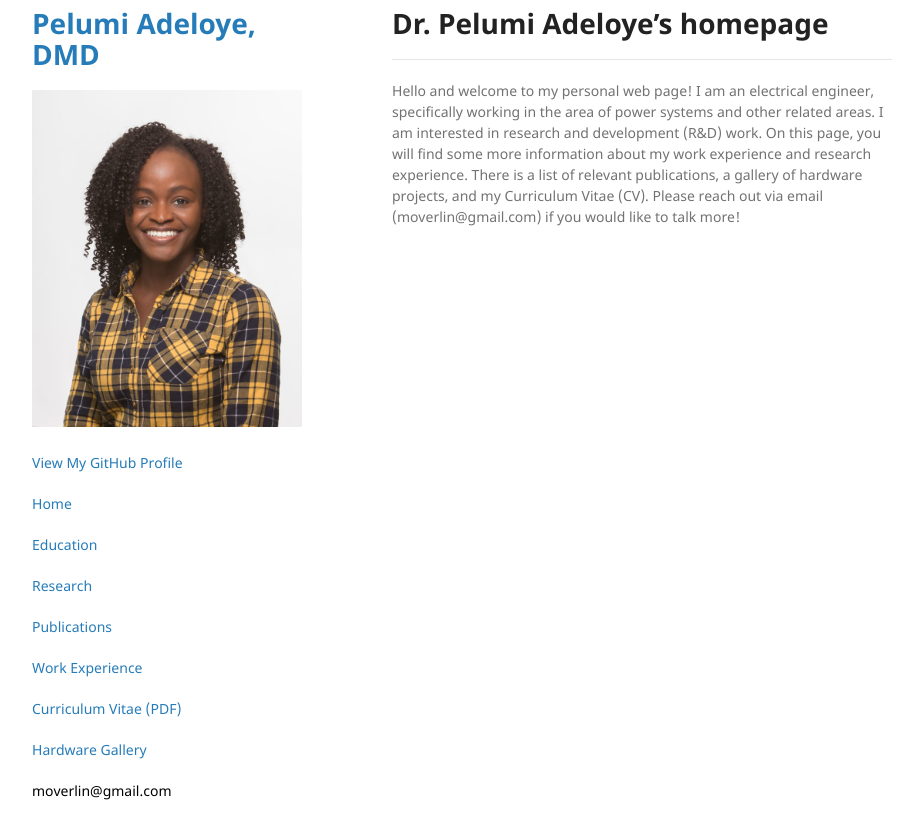
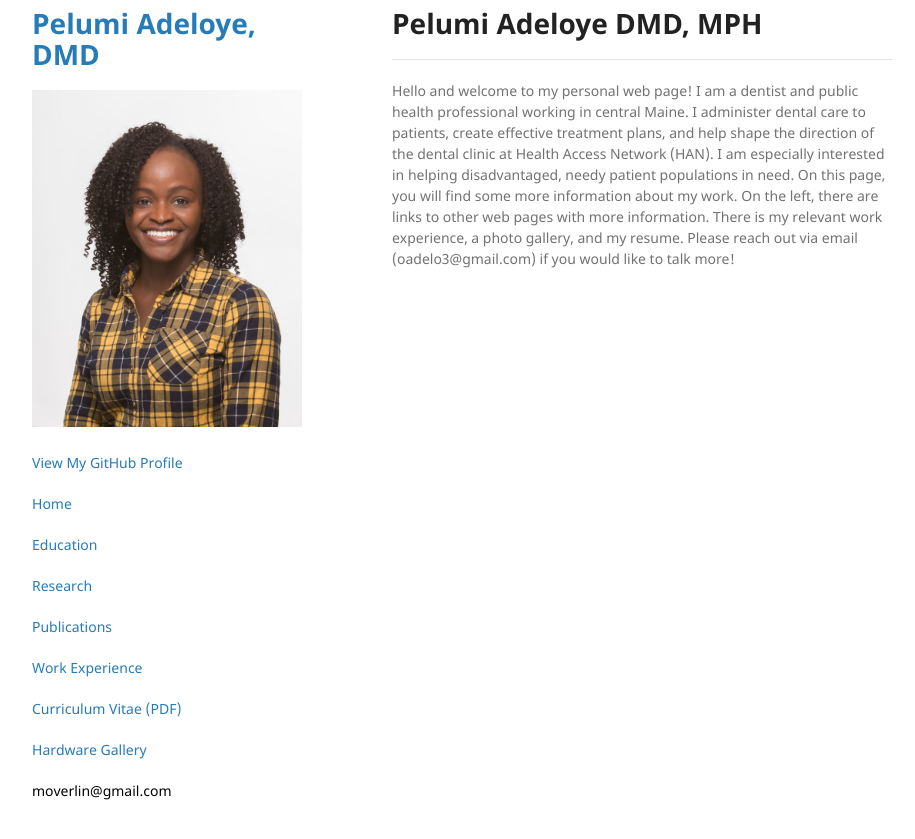
Before and after one commit to oadelo3/oadelo3.github.io, a Jekyll site: the page built from index.md, in a window 1280 px wide. Shown: the top 839 px of the page, without its empty margins (178-1093 px from the left). Built offline with Jekyll 4.4.1, drawn with Linux system fonts in a browser that asks for light colours; the repository's description, which GitHub fills in, is left out.

Commit message:
Update index.md

```diff
--- a/index.md
+++ b/index.md
@@ -12,9 +12,9 @@ Text can be **bold**, _italic_, or ~~strikethrough~~.
 -->
 
 
-# Dr. Pelumi Adeloye's homepage
+# Pelumi Adeloye DMD, MPH
 ---
-Hello and welcome to my personal web page!  I am an electrical engineer, specifically working in the area of power systems and other related areas.  I am interested in research and development (R&D) work.  On this page, you will find some more information about my work experience and research experience.  There is a list of relevant publications, a gallery of hardware projects, and my Curriculum Vitae (CV).  Please reach out via email (moverlin@gmail.com) if you would like to talk more!
+Hello and welcome to my personal web page!  I am a dentist and public health professional working in central Maine.  I administer dental care to patients, create effective treatment plans, and help shape the direction of the dental clinic at Health Access Network (HAN).  I am especially interested in helping disadvantaged, needy patient populations in need.  On this page, you will find some more information about my work.  On the left, there are links to other web pages with more information.  There is my relevant work experience, a photo gallery, and my resume.  Please reach out via email (oadelo3@gmail.com) if you would like to talk more!
 
 
 <!-- ![image info](./pictures/substation_electricity.jpg)
```
